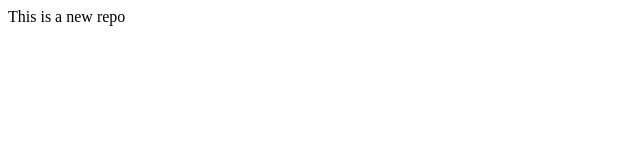
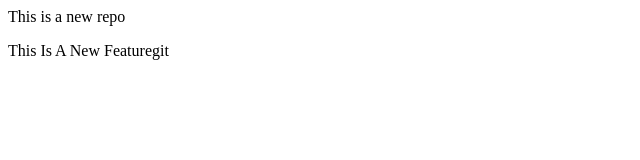
Before and after one commit to prasad-patil22/localrepo, a plain HTML site: page index.html in a window 1280 px wide. Shown: the whole page, without its empty margins (0-640 px from the left). Drawn offline with Linux system fonts and the light colour scheme.

Commit message:
added new feature

```diff
--- a/index.html
+++ b/index.html
@@ -1 +1,2 @@
 <p>This  is a new repo</p>
+<p>This Is A New Featuregit</p>
```
